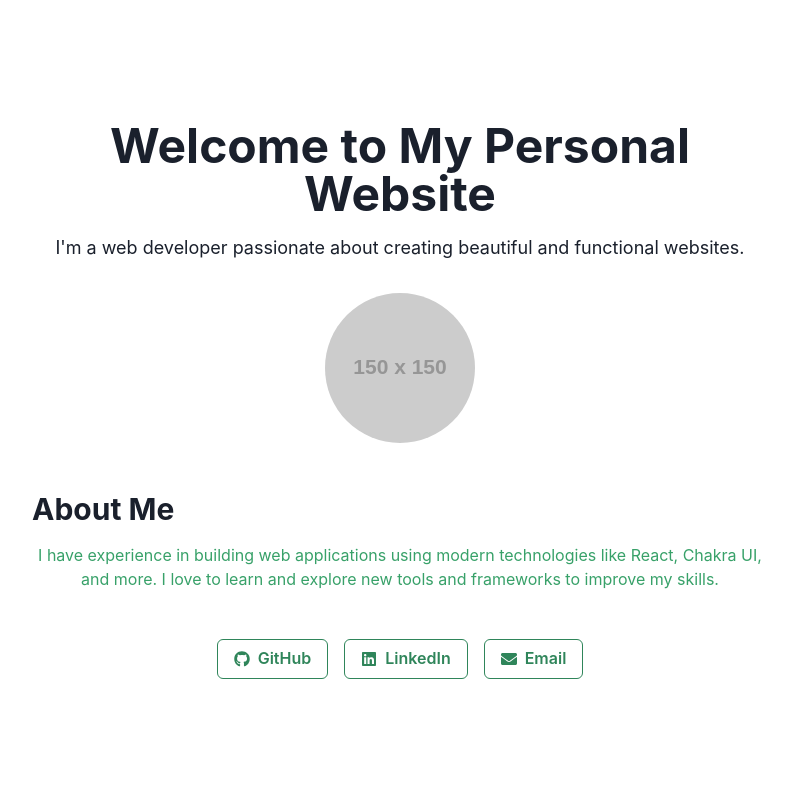
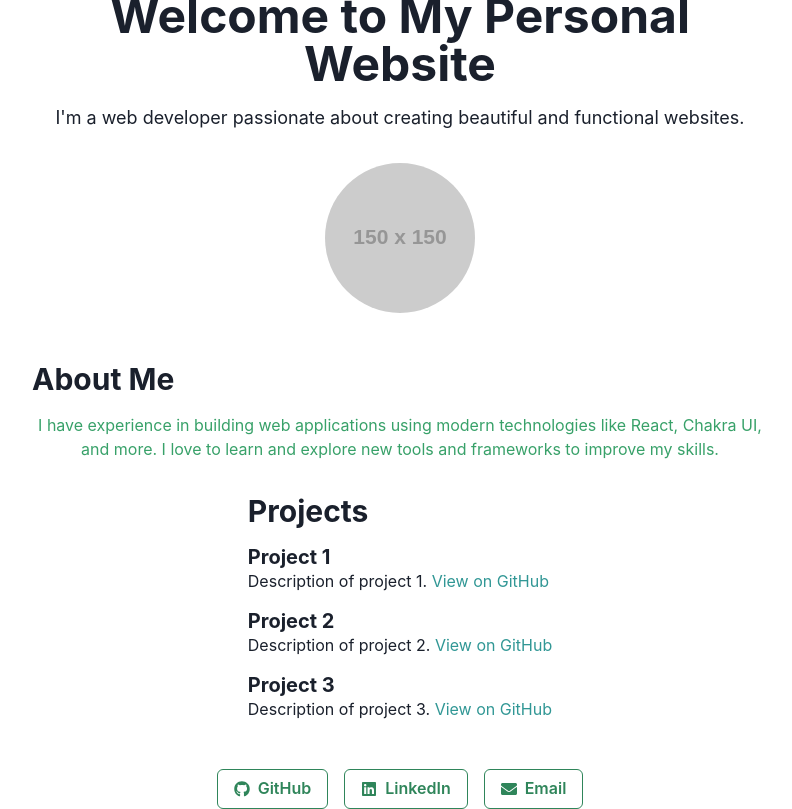
Before and after one commit to GPT-Engineer-App-Dev/online-resume-builder, a React (Vite) app: page / in a window 1280 px wide. Shown: the whole page, without its empty margins (240-1032 px from the left). Built offline with nearby package versions, Linux system fonts and the light colour scheme.

Commit message:
Added a projects section to the home page with example projects.

```diff
--- a/src/pages/Index.jsx
+++ b/src/pages/Index.jsx
@@ -1,4 +1,4 @@
-import { Container, Text, VStack, Box, Heading, Button, Image, Flex } from "@chakra-ui/react";
+import { Container, Text, VStack, Box, Heading, Button, Image, Flex, Link } from "@chakra-ui/react";
 import { FaGithub, FaLinkedin, FaEnvelope } from "react-icons/fa";
 
 const Index = () => {
@@ -15,6 +15,23 @@ const Index = () => {
         <Box>
           <Heading as="h2" size="lg" mb={4}>About Me</Heading>
           <Text textAlign="center" color="green.500">I have experience in building web applications using modern technologies like React, Chakra UI, and more. I love to learn and explore new tools and frameworks to improve my skills.</Text>
+        </Box>
+        <Box>
+          <Heading as="h2" size="lg" mb={4}>Projects</Heading>
+          <VStack spacing={4} align="start">
+            <Box>
+              <Heading as="h3" size="md">Project 1</Heading>
+              <Text>Description of project 1. <Link href="https://github.com/project1" color="teal.500" isExternal>View on GitHub</Link></Text>
+            </Box>
+            <Box>
+              <Heading as="h3" size="md">Project 2</Heading>
+              <Text>Description of project 2. <Link href="https://github.com/project2" color="teal.500" isExternal>View on GitHub</Link></Text>
+            </Box>
+            <Box>
+              <Heading as="h3" size="md">Project 3</Heading>
+              <Text>Description of project 3. <Link href="https://github.com/project3" color="teal.500" isExternal>View on GitHub</Link></Text>
+            </Box>
+          </VStack>
         </Box>
         <Flex justify="center" width="100%" mt={4}>
           <Button as="a" href="https://github.com" target="_blank" leftIcon={<FaGithub />} colorScheme="green" variant="outline" mx={2}>
```
